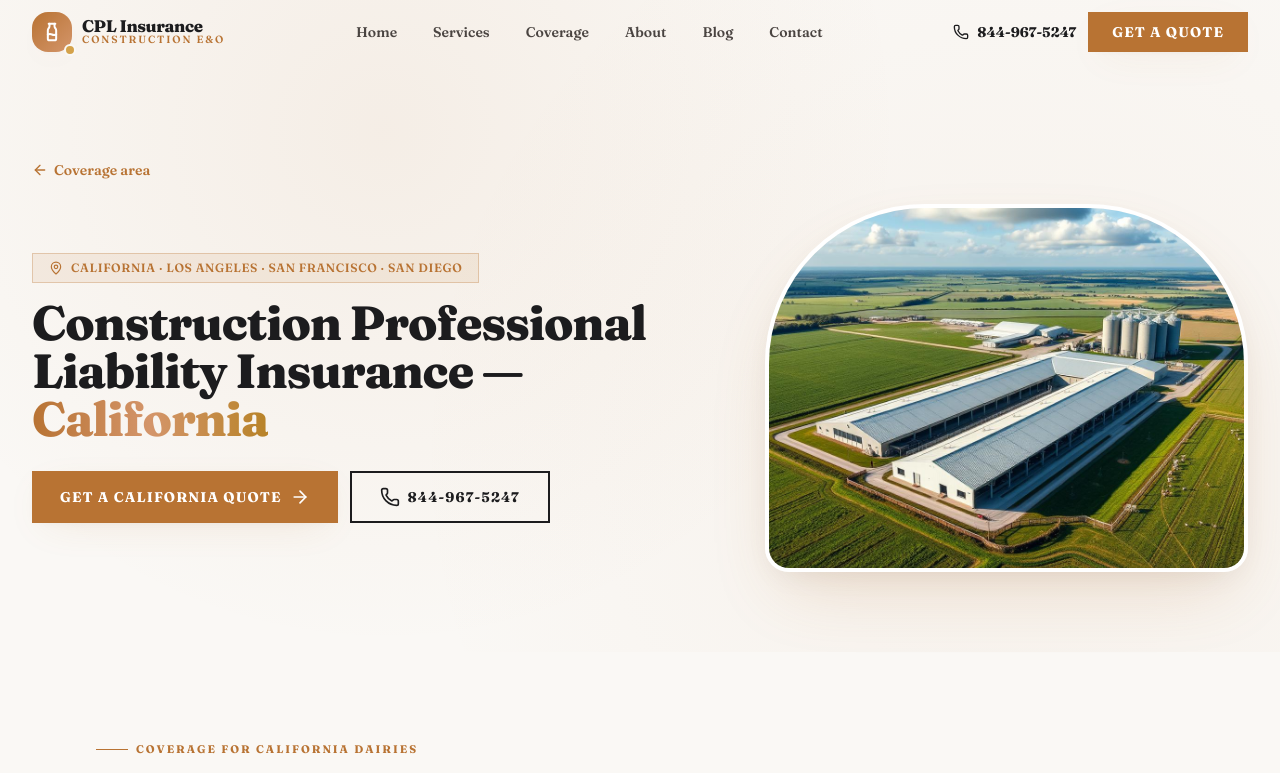
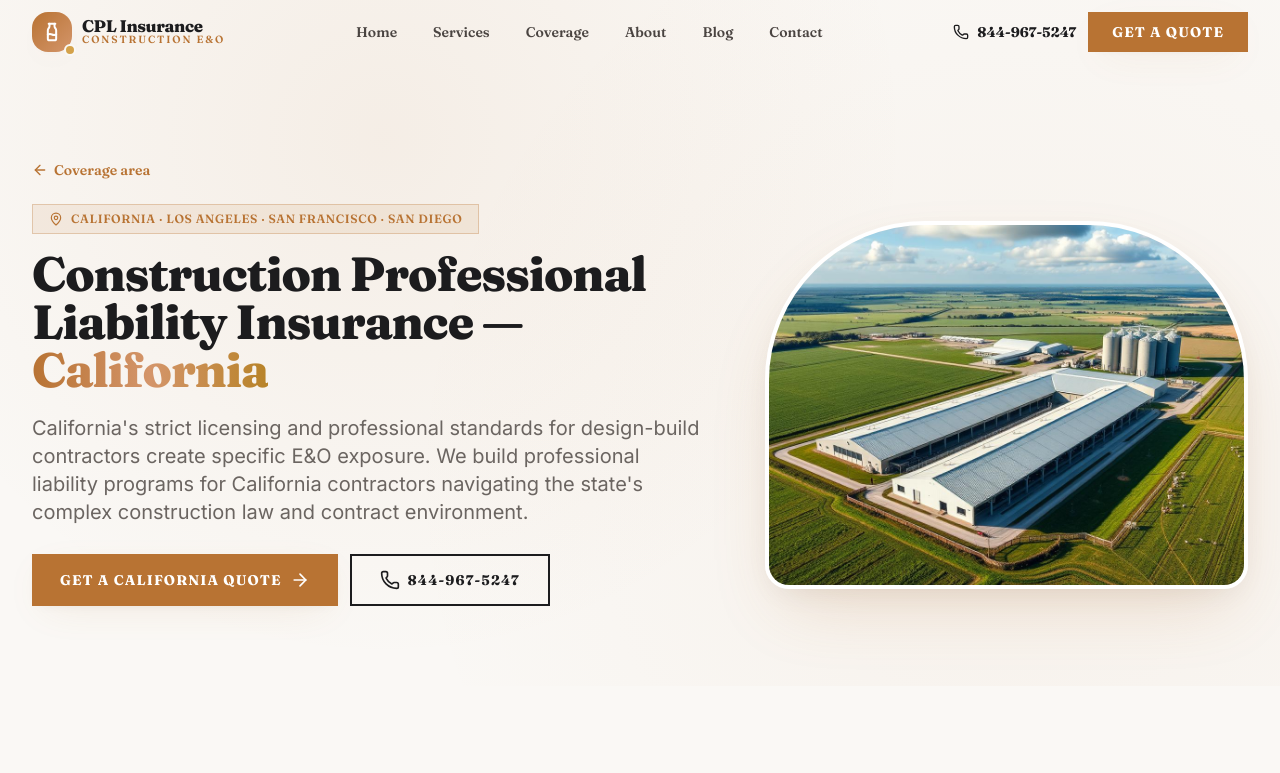
Before and after one commit to MCERQUA/constructionprofessionalliability.com, a Next.js app: page /locations/california in a window 1280 px wide. Shown: the top 773 px of the page. Built offline with nearby package versions, Linux system fonts and the light colour scheme.

Commit message:
auto-save: src/app/locations/[slug]/page.tsx,tsconfig.tsbuildinfo

```diff
--- a/src/app/locations/[slug]/page.tsx
+++ b/src/app/locations/[slug]/page.tsx
@@ -23,9 +23,9 @@ export async function generateMetadata({ params }: Props): Promise<Metadata> {
   const url = `${SITE.url}/locations/${slug}`;
   return {
     title: `${SITE.name} — ${loc.name}`,
-    description: `${loc.blurb} Livestock mortality, workers' comp, farm property, equipment & spoilage, and pollution for ${loc.name} dairy farms. 15-minute quotes.`,
+    description: `${loc.intro} Professional liability (E&O), general liability, workers' comp, commercial auto, umbrella, builders risk, and pollution for ${loc.name} design-build contractors. 15-minute quotes.`,
     alternates: { canonical: url },
-    openGraph: { title: `${SITE.name} — ${loc.name} | Contractors Choice Agency`, description: loc.blurb, url },
+    openGraph: { title: `${SITE.name} — ${loc.name} | Contractors Choice Agency`, description: loc.intro, url },
   };
 }
 
@@ -50,7 +50,7 @@ export default async function LocationPage({ params }: Props) {
     "@context": "https://schema.org",
     "@type": "InsuranceService",
     name: `${SITE.name} — ${loc.name}`,
-    description: loc.blurb,
+    description: loc.intro,
     url,
     areaServed: { "@type": "Place", name: loc.name },
     provider: { "@type": "InsuranceAgency", name: SITE.name, url: SITE.url, telephone: "+18449675247" },
@@ -80,7 +80,7 @@ export default async function LocationPage({ params }: Props) {
                   {SITE.name} —{" "}
                   <span className="bg-gradient-to-r from-clay via-clay-light to-gold-dark bg-clip-text text-transparent">{loc.name}</span>
                 </h1>
-                <p className="mt-5 lead max-w-2xl">{loc.blurb}</p>
+                <p className="mt-5 lead max-w-2xl">{loc.intro}</p>
                 <div className="mt-7 flex flex-col sm:flex-row gap-3">
                   <Link href="/quote" className="btn-primary">Get a {loc.name} quote<ArrowRight className="h-5 w-5" /></Link>
                   <a href={SITE.phoneHref} className="btn-secondary"><Phone className="h-5 w-5" />{SITE.phone}</a>
```
Also changed, not shown: 1 other file (tests, documents, lock files or other folders).
